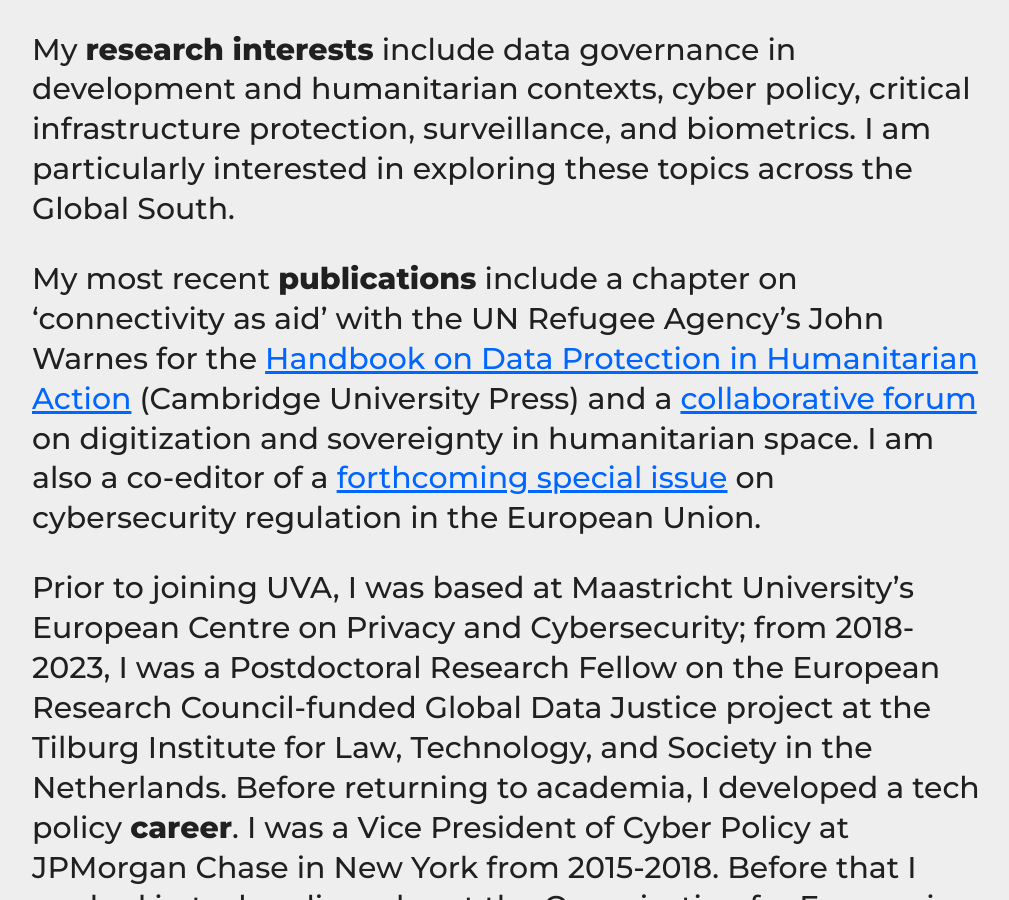
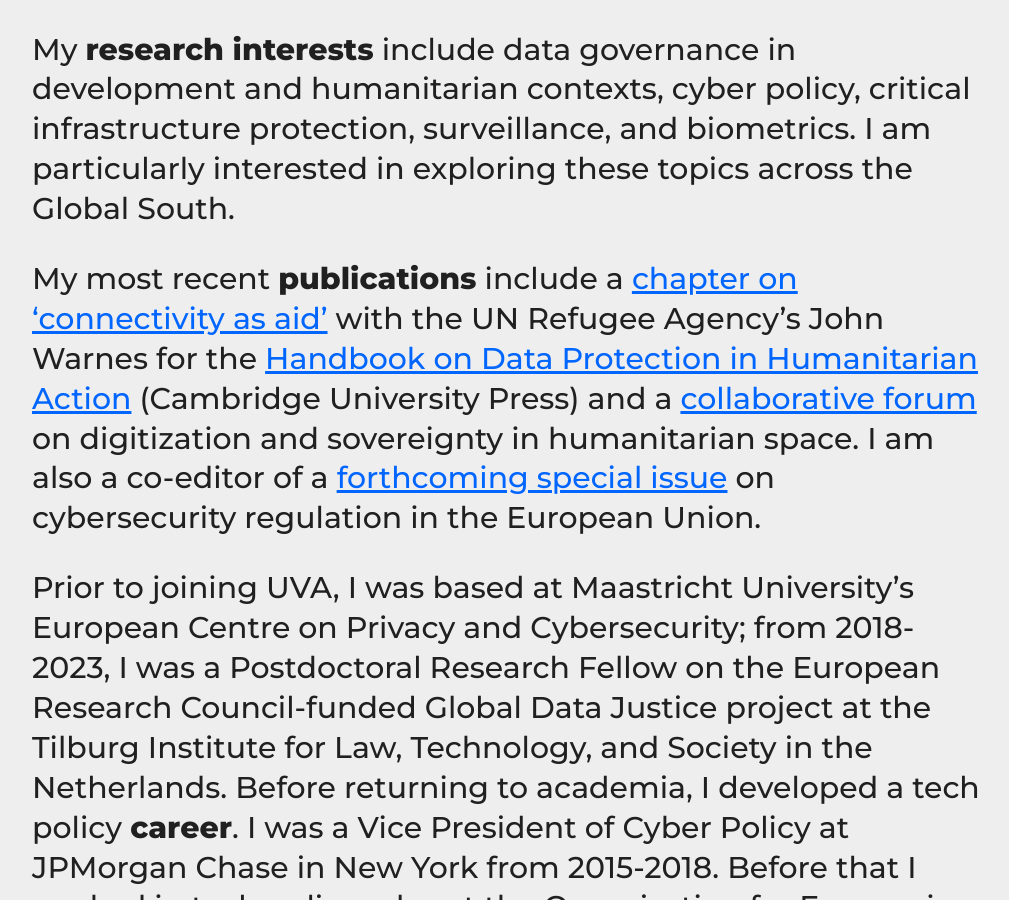
Before and after one commit to haroonalrasheed/641a, a Jekyll site: the page built from index.md, in a window 1280 px wide and 900 px high, scrolled down 401 px. Shown: the whole window, without its empty margins (132-1141 px from the left). Built offline with Jekyll 4.4.1, drawn with Linux system fonts in a browser that asks for light colours; part of the change alters nothing that is shown.

```diff
--- a/index.md
+++ b/index.md
@@ -6,7 +6,7 @@ I am a tech policy expert specializing in cybersecurity, privacy, and digital id
 
 My **research interests** include data governance in development and humanitarian contexts, cyber policy, critical infrastructure protection, surveillance, and biometrics. I am particularly interested in exploring these topics across the Global South.
 
-My most recent **publications** include a chapter on 'connectivity as aid' with the UN Refugee Agency's John Warnes for the [Handbook on Data Protection in Humanitarian Action](https://www.cambridge.org/core/books/handbook-on-data-protection-in-humanitarian-action/025CE3DFD1FAD908DD1412C20E49F955)  (Cambridge University Press) and a [collaborative forum](https://doi.org/10.1080/14650045.2022.2047468) on digitization and sovereignty in humanitarian space. I am also a co-editor of a [forthcoming special issue](https://www.sciencedirect.com/special-issue/10GQ4C3726J) on cybersecurity regulation in the European Union.
+My most recent **publications** include a [chapter on 'connectivity as aid'](https://www.cambridge.org/core/books/handbook-on-data-protection-in-humanitarian-action/connectivity-as-aid/53154B65F025BA904CAC05B7454DE579) with the UN Refugee Agency's John Warnes for the [Handbook on Data Protection in Humanitarian Action](https://www.cambridge.org/core/books/handbook-on-data-protection-in-humanitarian-action/025CE3DFD1FAD908DD1412C20E49F955)  (Cambridge University Press) and a [collaborative forum](https://doi.org/10.1080/14650045.2022.2047468) on digitization and sovereignty in humanitarian space. I am also a co-editor of a [forthcoming special issue](https://www.sciencedirect.com/special-issue/10GQ4C3726J) on cybersecurity regulation in the European Union.
 
 Prior to joining UVA, I was based at Maastricht University's European Centre on Privacy and Cybersecurity; from 2018-2023, I was a Postdoctoral Research Fellow on the European Research Council-funded Global Data Justice project at the Tilburg Institute for Law, Technology, and Society in the Netherlands. Before returning to academia, I developed a tech policy **career**. I was a Vice President of Cyber Policy at JPMorgan Chase in New York from 2015-2018. Before that I worked in tech policy roles at the Organisation for Economic Cooperation and Development (OECD), European Commission's Joint Research Centre, Vodafone Group, and [elsewhere](http://sixfouronea.net/professional-history/). I have also **lectured** internationally including at the London School of Economics and Political Science (LSE), Cornell Tech, NYU Stern, and Fundação Getulio Vargas.
 
```
